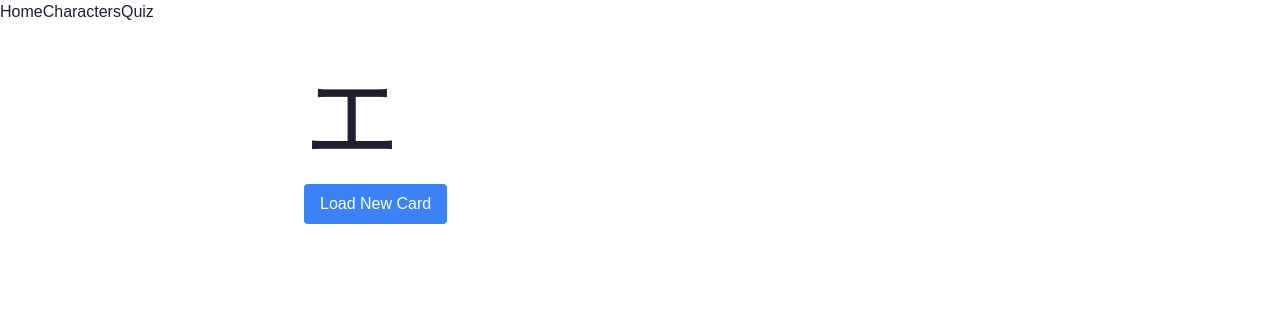
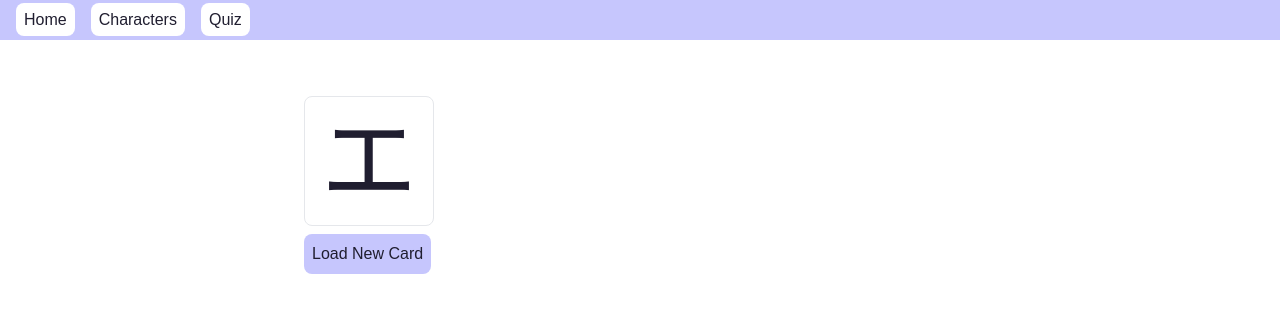
Before and after one commit to CodeByDex/bydex-japan, a Next.js app: page /quiz/ap in a window 1280 px wide. Shown: the top 312 px of the page. Built offline with nearby package versions, Linux system fonts and the light colour scheme.

Commit message:
Feature UI updates for cards and navigation (#33)
* updated card styling for characters and flashcard

* created styling for the nav bar and buttons

```diff
--- a/components/ui/flashcard.tsx
+++ b/components/ui/flashcard.tsx
@@ -19,7 +19,7 @@ export default function FlashcardComponent(
     };
 
     return (
-      <div onClick={handleClick}>
+      <div onClick={handleClick} className="card w-fit">
         <div>{showPrompt ? prompt : answer}</div>
       </div>
     );
--- a/src/app/character/page.tsx
+++ b/src/app/character/page.tsx
@@ -6,7 +6,7 @@ export default function Page() {
     return (
         <div className="flex flex-wrap gap-4">
             {characters.map(x => (
-                <div key={x.id} className="flex flex-col basis-1/4 max-w-1/4 min-w-[300px] p-4 border rounded-lg">
+                <div key={x.id} className="flex flex-col basis-1/4 max-w-1/4 min-w-[300px] card">
                     <Link href={`./character/${x.id}`}>
                         <CharacterFullInfo character={x}  />
                     </Link>
--- a/src/app/globals.css
+++ b/src/app/globals.css
@@ -5,12 +5,16 @@
 :root {
   --background: #ffffff;
   --foreground: #201e30;
+  --accent: #c6c6fd;
+  --accent2: #797999;
 }
 
 @media (prefers-color-scheme: dark) {
   :root {
     --background: #201e30;
     --foreground: #ededed;
+    --accent: #2a283f;
+    --accent2: #46426a;
   }
 }
 
@@ -19,3 +23,30 @@ body {
   background: var(--background);
   font-family: Arial, Helvetica, sans-serif;
 }
+
+.card {
+  @apply p-4 border rounded-lg;
+}
+
+.button {
+  background-color: var(--accent);
+  @apply p-2 mt-2 mr-2 rounded-lg;
+}
+
+.button:hover {
+  background-color: var(--accent2);
+}
+
+nav {
+  @apply mb-2 p-2 min-h-5;
+  background-color: var(--accent);
+}
+
+nav a {
+  background-color: var(--background);
+  @apply m-2 p-2 rounded-lg;
+}
+
+nav a:hover {
+  background-color: var(--accent2);
+}
--- a/src/app/quiz/quizPage.tsx
+++ b/src/app/quiz/quizPage.tsx
@@ -43,7 +43,7 @@ export default function QuizPage({ filteredCharacters }: QuizPageProps) {
       />
       <button
         onClick={loadNewCard}
-        className="px-4 py-2 bg-blue-500 text-white rounded hover:bg-blue-600 mt-4"
+        className="button"
       >
         Load New Card
       </button>
```
Also changed, not shown: src/app/navbar.tsx (indentation only).
